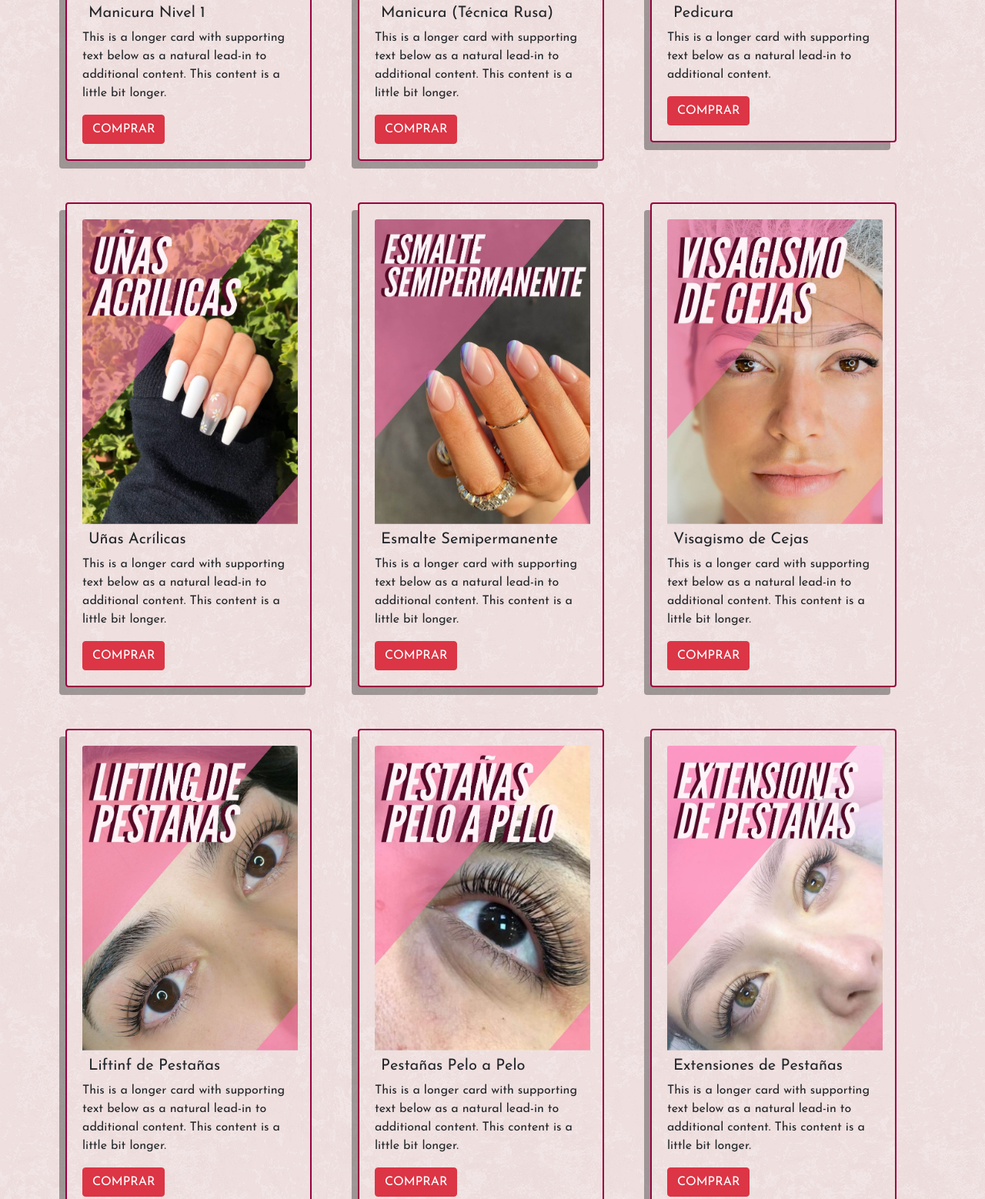
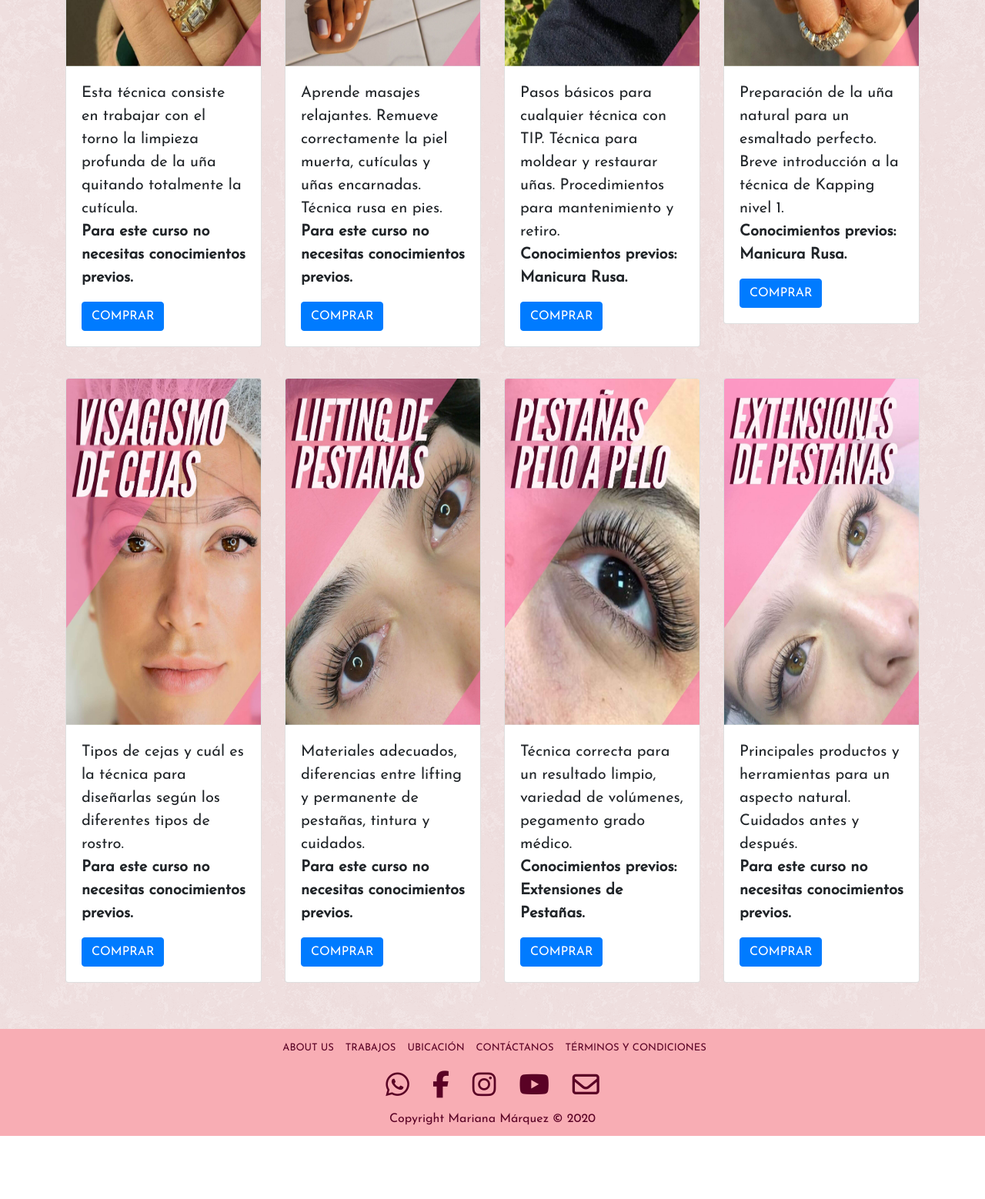
Before and after one commit to marianamq/beauty-center-vanesof, a website: page cursos.html in a window 1280 px wide. Shown: the part 815-2373 px from the top of the page at 77% size. After the commit the page ends 2291 px from the top, so only its background shows below. Drawn offline with nearby package versions, Linux system fonts and the light colour scheme.

Commit message:
Editando grilla de cursos

```diff
--- a/cursos.html
+++ b/cursos.html
@@ -16,7 +16,7 @@
   <body>
 
     <header>
-      <nav class="navbar navbar-expand-md navbar-light">
+      <nav class="navbar navbar-expand-md navbar-light sinmargen">
         <a class="navbar-brand" href="index.html">
           <img src="./images/logo_beuty-center.jpg" height="80px "alt="logo-beauty-center-vanesof">
           Beauty Center
@@ -42,10 +42,10 @@
                 Cursos
               </a>
               <div class="dropdown-menu" aria-labelledby="navbarDropdown">
-                <a class="dropdown-item" href="#CursoCejas">Cejas</a>
-                <a class="dropdown-item" href="#CursoPestanias">Pestañas</a>
-                <a class="dropdown-item" href="#CursoManicure">Manicure</a>
-                <a class="dropdown-item" href="#CursoAcrilicas">Acrílicas</a>
+                <a class="dropdown-item" href="cursos.html">Cejas</a>
+                <a class="dropdown-item" href="cursos.html">Pestañas</a>
+                <a class="dropdown-item" href="cursos.html">Manicure</a>
+                <a class="dropdown-item" href="cursos.html">Acrílicas</a>
               </div>
             </li>
             <li class="nav-item">
@@ -59,114 +59,123 @@
       </nav>
     </header>
 
+
+    <section class="cursos_banner">
+      <div>
+        <img src="./images/banner.png" class="banner_img img-fluid" alt="">
+      </div>
+    </section>
+
+
     <section class="container">
-      <div class="cursos__tittle">
-        <h1>
-          ¡Cursos disponibles!
-        </h1>
-        <h3>
-          Todos incluyen:
-          <ul>
-            <li>Instrumentos de trabajo.</li>
-            <li>Guía de apoyo.</li>
-            <li>Prácticas con una (1) o dos (2) modelos.</li>
-            <li>Coffe Break.</li>
-            <li>Certificado.</li>
-          </ul>
-        </h3>
-      </div>
-      <div class="row row-cols-1 row-cols-md-3">
-        <div class="col mb-4">
-          <div class="card" id="#CursoManicure">
+      <div class="row">
+        <div class="col-md-3">
+          <div class="card">
+            <img src="./images/curso_manicura.jpg" class="img_card card-img-top" alt="">
             <div class="card-body">
-              <img src="./images/curso_manicura1.jpg" class="card-img-top" alt="curso-manicura-beautycenter-vanesof">
-              <h5 class="card-title m-2">Manicura Nivel 1</h5>
-              <p class="card-text">This is a longer card with supporting text below as a natural lead-in to additional content. This content is a little bit longer.</p>
-              <a href="#" class="btn btn-danger">COMPRAR</a>
+              <p class="card-text">
+                Esta técnica consiste en trabajar con el torno la limpieza profunda de la uña
+                quitando totalmente la cutícula.
+                <br><strong>Para este curso no necesitas conocimientos previos.</strong>
+              </p>
+              <a href="#" class="btn btn-primary">COMPRAR</a>
             </div>
           </div>
         </div>
-        <div class="col mb-4">
-          <div class="card" id="#CursoManicure">
+        <div class="col-md-3">
+          <div class="card">
+            <img src="./images/curso_pedicura.jpg" class="img_card card-img-top" alt="">
             <div class="card-body">
-              <img src="./images/curso_manicura.jpg" class="card-img-top" alt="curso-manicurarusa-beautycenter-vanesof">
-              <h5 class="card-title m-2">Manicura (Técnica Rusa)</h5>
-              <p class="card-text">This is a longer card with supporting text below as a natural lead-in to additional content. This content is a little bit longer.</p>
-              <a href="#" class="btn btn-danger">COMPRAR</a>
+              <p class="card-text">
+                Aprende masajes relajantes. Remueve correctamente la piel muerta, cutículas y uñas encarnadas.
+                Técnica rusa en pies.
+                <br><strong>Para este curso no necesitas conocimientos previos.</strong>
+              </p>
+              <a href="#" class="btn btn-primary">COMPRAR</a>
             </div>
           </div>
         </div>
-        <div class="col mb-4">
-          <div class="card" id="#CursoManicure">
+        <div class="col-md-3">
+          <div class="card">
+            <img src="./images/curso_acrilicas.jpg" class="img_card card-img-top" alt="">
             <div class="card-body">
-              <img src="./images/curso_pedicura.jpg" class="card-img-top" alt="curso-pedicure-beautycenter-vanesof">
-              <h5 class="card-title m-2">Pedicura</h5>
-              <p class="card-text">This is a longer card with supporting text below as a natural lead-in to additional content.</p>
-              <a href="#" class="btn btn-danger">COMPRAR</a>
+              <p class="card-text">
+                Pasos básicos para cualquier técnica con TIP. Técnica para moldear y restaurar uñas.
+                Procedimientos para mantenimiento y retiro.
+                <br><strong>Conocimientos previos: Manicura Rusa.</strong>
+              </p>
+              <a href="#" class="btn btn-primary">COMPRAR</a>
             </div>
           </div>
         </div>
-        <div class="col mb-4">
-          <div class="card" id="#CursoAcrilicas">
+        <div class="col-md-3">
+          <div class="card">
+            <img src="./images/curso_semipermanente.jpg" class="img_card card-img-top" alt="">
             <div class="card-body">
-              <img src="./images/curso_acrilicas.jpg" class="card-img-top" alt="curso-unias-acrilicas-beautycenter-vanesof">
-              <h5 class="card-title m-2">Uñas Acrílicas</h5>
-              <p class="card-text">This is a longer card with supporting text below as a natural lead-in to additional content. This content is a little bit longer.</p>
-              <a href="#" class="btn btn-danger">COMPRAR</a>
+              <p class="card-text">
+                Preparación de la uña natural para un esmaltado perfecto.
+                Breve introducción a la técnica de Kapping nivel 1.
+                <br> <strong> Conocimientos previos: Manicura Rusa.</strong>
+              </p>
+              <a href="#" class="btn btn-primary">COMPRAR</a>
             </div>
           </div>
         </div>
-        <div class="col mb-4">
-            <div class="card" id="#CursoManicure">
-              <div class="card-body">
-                <img src="./images/curso_semipermanente.jpg" class="card-img-top" alt="curso-esmalte-semipermanente-beautycenter-vanesof">
-                <h5 class="card-title m-2">Esmalte Semipermanente</h5>
-                <p class="card-text">This is a longer card with supporting text below as a natural lead-in to additional content. This content is a little bit longer.</p>
-                <a href="#" class="btn btn-danger">COMPRAR</a>
-              </div>
-            </div>
-        </div>
-        <div class="col mb-4">
-          <div class="card" id="#CursoCejas">
+        <div class="col-md-3">
+          <div class="card">
+            <img src="./images/curso_visagismo.jpg" class="img_card card-img-top" alt="">
             <div class="card-body">
-              <img src="./images/curso_visagismo.jpg" class="card-img-top" alt="curso-visagismo-beautycenter-vanesof">
-              <h5 class="card-title m-2">Visagismo de Cejas</h5>
-              <p class="card-text">This is a longer card with supporting text below as a natural lead-in to additional content. This content is a little bit longer.</p>
-              <a href="#" class="btn btn-danger">COMPRAR</a>
+              <p class="card-text">
+                Tipos de cejas y cuál es la técnica para
+                diseñarlas según los diferentes tipos de rostro.
+                <br>
+                <strong>Para este curso no necesitas conocimientos previos.</strong>
+              </p>
+              <a href="#" class="btn btn-primary">COMPRAR</a>
             </div>
           </div>
         </div>
-        <div class="col mb-4">
-          <div class="card" id="#CursoPestanias">
+        <div class="col-md-3">
+          <div class="card">
+            <img src="./images/curso_lifting.jpg" class="img_card card-img-top" alt="">
             <div class="card-body">
-              <img src="./images/curso_lifting.jpg" class="card-img-top" alt="curso-lifting-beautycenter-vanesof">
-              <h5 class="card-title m-2">Liftinf de Pestañas</h5>
-              <p class="card-text">This is a longer card with supporting text below as a natural lead-in to additional content. This content is a little bit longer.</p>
-              <a href="#" class="btn btn-danger">COMPRAR</a>
+              <p class="card-text">
+                Materiales adecuados, diferencias entre lifting y permanente
+                de pestañas, tintura y cuidados.
+                <br><strong>Para este curso no necesitas conocimientos previos.</strong>
+              </p>
+              <a href="#" class="btn btn-primary">COMPRAR</a>
             </div>
           </div>
         </div>
-        <div class="col mb-4">
-          <div class="card" id="#CursoPestanias">
+        <div class="col-md-3">
+          <div class="card">
+            <img src="./images/curso_pestanias.jpg" class="img_card card-img-top" alt="">
             <div class="card-body">
-              <img src="./images/curso_pestanias.jpg" class="card-img-top" alt="curso-pestanias-beautycenter-vanesof">
-              <h5 class="card-title m-2">Pestañas Pelo a Pelo</h5>
-              <p class="card-text">This is a longer card with supporting text below as a natural lead-in to additional content. This content is a little bit longer.</p>
-              <a href="#" class="btn btn-danger">COMPRAR</a>
+              <p class="card-text">
+                Técnica correcta para un resultado limpio, variedad de volúmenes,
+                pegamento grado médico.
+                <br><strong>Conocimientos previos: Extensiones de Pestañas.</strong>
+              </p>
+              <a href="#" class="btn btn-primary">COMPRAR</a>
             </div>
           </div>
         </div>
-        <div class="col mb-4">
-          <div class="card" id="#CursoPestanias">
+        <div class="col-md-3">
+          <div class="card">
+            <img src="./images/curso_pestanias (2).jpg" class="img_card card-img-top" alt="">
             <div class="card-body">
-              <img src="./images/curso_pestanias (2).jpg" class="card-img-top" alt="curso-extensionesdepestanias-beautycenter-vanesof">
-              <h5 class="card-title m-2">Extensiones de Pestañas</h5>
-              <p class="card-text">This is a longer card with supporting text below as a natural lead-in to additional content. This content is a little bit longer.</p>
-              <a href="#" class="btn btn-danger">COMPRAR</a>
+              <p class="card-text">
+                Principales productos y herramientas para un aspecto natural.
+                Cuidados antes y después.
+                <br><strong>Para este curso no necesitas conocimientos previos.</strong>
+              </p>
+              <a href="#" class="btn btn-primary">COMPRAR</a>
             </div>
           </div>
         </div>
       </div>
+
     </section>
 
     <footer>
--- a/scss/styles.scss
+++ b/scss/styles.scss
@@ -165,20 +165,21 @@ footer{
     }
 }
 
+.sinmargen{
+    margin-bottom: 0px;
+}
+
+.banner_img{
+    margin-bottom: 50px;
+}
 
 .card{
-    width: 320px;
-    height: auto;
-    margin-bottom: 30px;
-    background: none;
-    border: #99003d 2px solid;
-    box-shadow: -8px 10px #2e2e2e6b;
-    & img{
-        width: 280px;
-        height: auto;
-
+    margin-bottom: 40px;
+    .img_card{
+        height: 450px;
+        width: auto;
     }
-    .card-body{
-
+    .card-text{
+        font-size: 20px;
     }
 }
```
Also changed, not shown: css/styles.css, images/banner.png (added).
